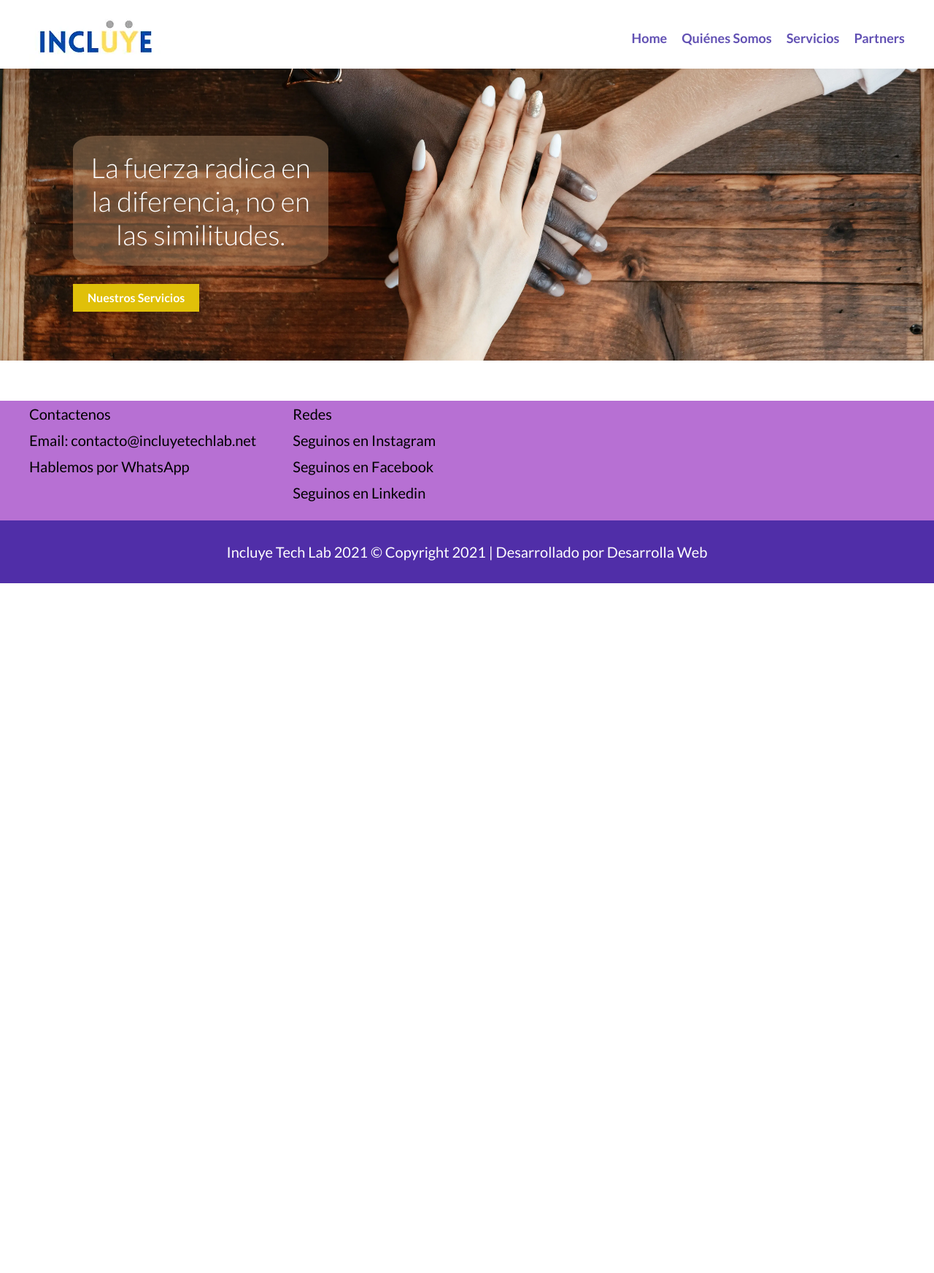
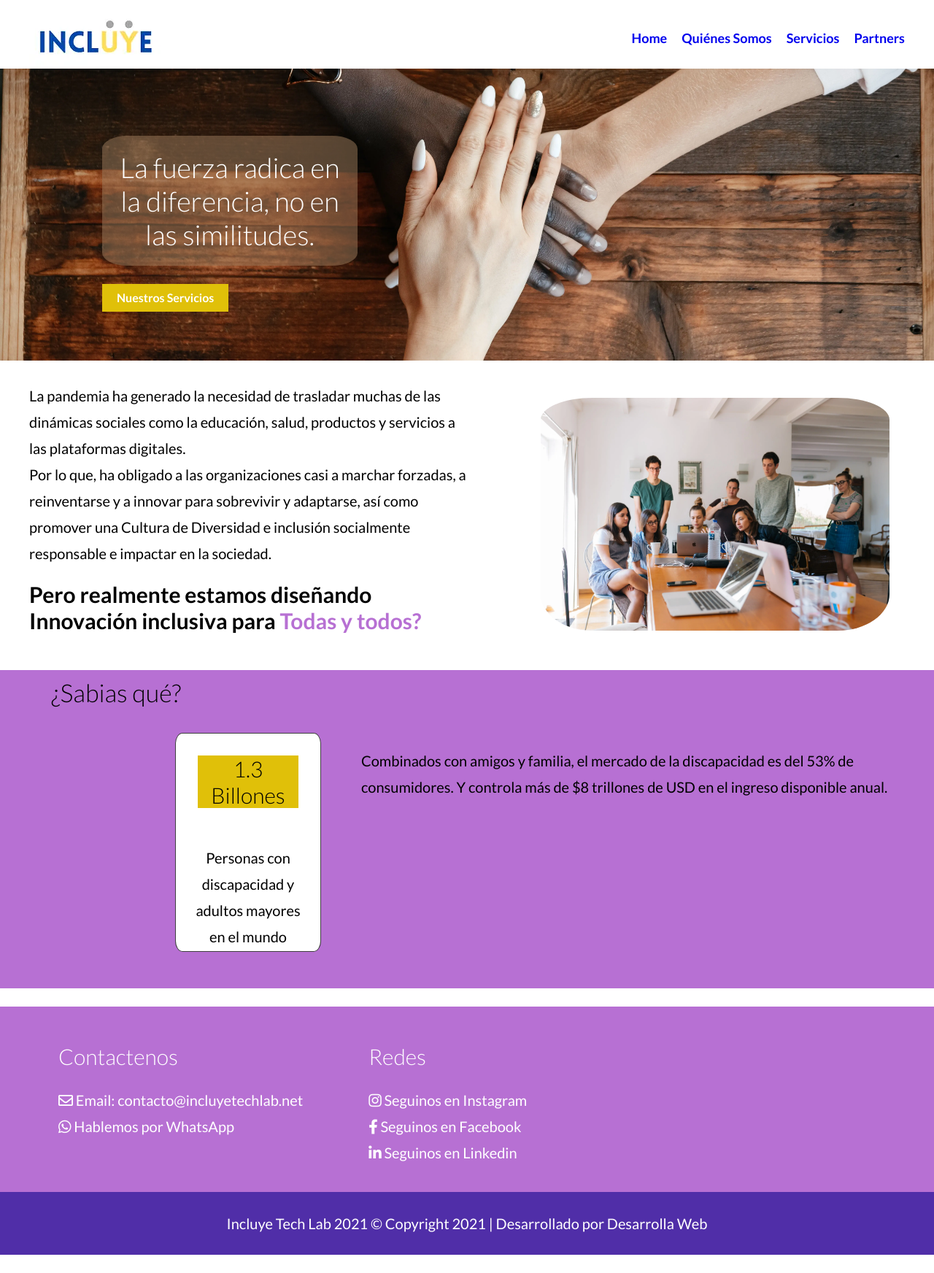
Before and after one commit to ornela83/techlab, a plain HTML site: page index.html in a window 1280 px wide. Shown: the whole page at 73% size. Before the commit the page ends 824 px from the top, so only its background shows below. Drawn offline with Linux system fonts and the light colour scheme.

Commit message:
modificación hasta 20-09

```diff
--- a/index.html
+++ b/index.html
@@ -12,42 +12,90 @@
 <body>
     <header class= "header">
         <div class="contenedor">
-            <div class="barra">
+            <nav class="barra">
                 <a href="/">
-                    <img src="build/img/Logo.webp" alt="" class="logo">
+                    <img src="build/img/Logo.webp" alt="Logotipo Incluye" class="logo">
                 </a>
-                <nav class="navegacion">
-                    <a href="home.html">Home</a>
-                    <a href="nosotros">Quiénes Somos</a>
-                    <a href="servicios">Servicios</a>
-                    <a href="partners">Partners</a>
+                <ul class="navegacion">
+                    <li>
+                        <a href="#home" title="">Home</a>
+                    </li>
+                    <li>
+                        <a href="#nosotros" title="">Quiénes Somos</a>
+                    </li>
+                    <li>
+                        <a href="#servicios" title="">Servicios</a>
+                    </li>
+                    <li>
+                        <a href="#partners" title="">Partners</a>
+                    </li>
+                </ul>
             </nav>
         </div>
-        </div>
         <div class="principal contenido-header">
+            <div class="contenedor">
                 <h1>La fuerza radica en la diferencia, no en las similitudes.</h1>
                 <button class="boton">Nuestros Servicios</button>
             </div>
+        </div>
     </header>
-    <main class="contenedor">
+    <main class="contenedor intro">
 
-
+            <div class="left">
+                <p>La pandemia ha generado la necesidad de trasladar muchas de las dinámicas sociales como la educación, salud, productos y servicios a las plataformas digitales.</p>
+                <p>Por lo que, ha obligado a las organizaciones casi a marchar forzadas, a reinventarse y a innovar para sobrevivir y adaptarse, así como promover una Cultura de Diversidad e inclusión socialmente responsable e impactar en la sociedad.</p>
+                <h3>Pero realmente estamos diseñando Innovación inclusiva para <span class="azul">Todas y todos?</span></h3>
+            </div>
+            <div class="rigth">
+                <!--<video src=""></video>-->
+                <img src="build/img/video.webp" alt="reemplazar por video">
+            </div>
     </main>
+    <section class="informacion">
+        <div class="contenedor">
+            <h2>¿Sabias qué?</h2>
+            <div class="info">
+                <div class="card">
+                    <div class="card_2">
+                        <h3>1.3</h3>
+                        <h3>Billones</h3>
+                    </div>
+                    <p>Personas con discapacidad y adultos mayores en el mundo</p>
+                </div>
+                <div class="text">
+                    <p>Combinados con amigos y familia, el mercado de la discapacidad es del 53% de consumidores. Y controla más de $8 trillones de USD en el ingreso disponible anual.</p>
+                </div>
+            </div>
+        </div>
+    </section>
     <footer class="footer seccion">
         <div class="contenedor social">
-            <div class="contactenos">
-                <p>Contactenos</p>
-                <p>Email: contacto@incluyetechlab.net</p>
-                <p>Hablemos por WhatsApp</p>
+            <ul class="contactenos">
+                <li>
+                    <h3>Contactenos</h3>
+                </li>
+                <li>
+                    <a href="#"><i class="far fa-envelope"></i> Email: contacto@incluyetechlab.net</a>
+                </li>
+                <li>
+                    <a href=""><i class="fab fa-whatsapp"></i> Hablemos por WhatsApp</a>
+                </li>
 
-            </div>
-            <div class="redes">
-                <p>Redes</p>
-                <p>Seguinos en Instagram</p>
-                <p>Seguinos en Facebook</p>
-                <p>Seguinos en Linkedin</p>
-
-            </div>
+            </ul>
+            <ul class="redes">
+                <li>
+                    <h3 class="dismiss">Redes</h3>
+                </li>
+                <li>
+                    <a href="#"><i class="fab fa-instagram"></i> Seguinos en Instagram</a>
+                </li>
+                <li>
+                    <a href="#"><i class="fab fa-facebook-f"></i> Seguinos en Facebook</a>
+                </li>
+                <li>
+                    <a href="#"><i class="fab fa-linkedin-in"></i> Seguinos en Linkedin</a>
+                </li>
+            </ul>
         </div>
         <p class="copyright">Incluye Tech Lab 2021 &copy; Copyright 2021   |   Desarrollado por Desarrolla Web</p>
     </footer>
```
Also changed, not shown: build/css/app.css, build/img/video.jpg (added), build/img/video.webp (added), 1 other file. Lines whose indentation alone changed are shown as unchanged.
